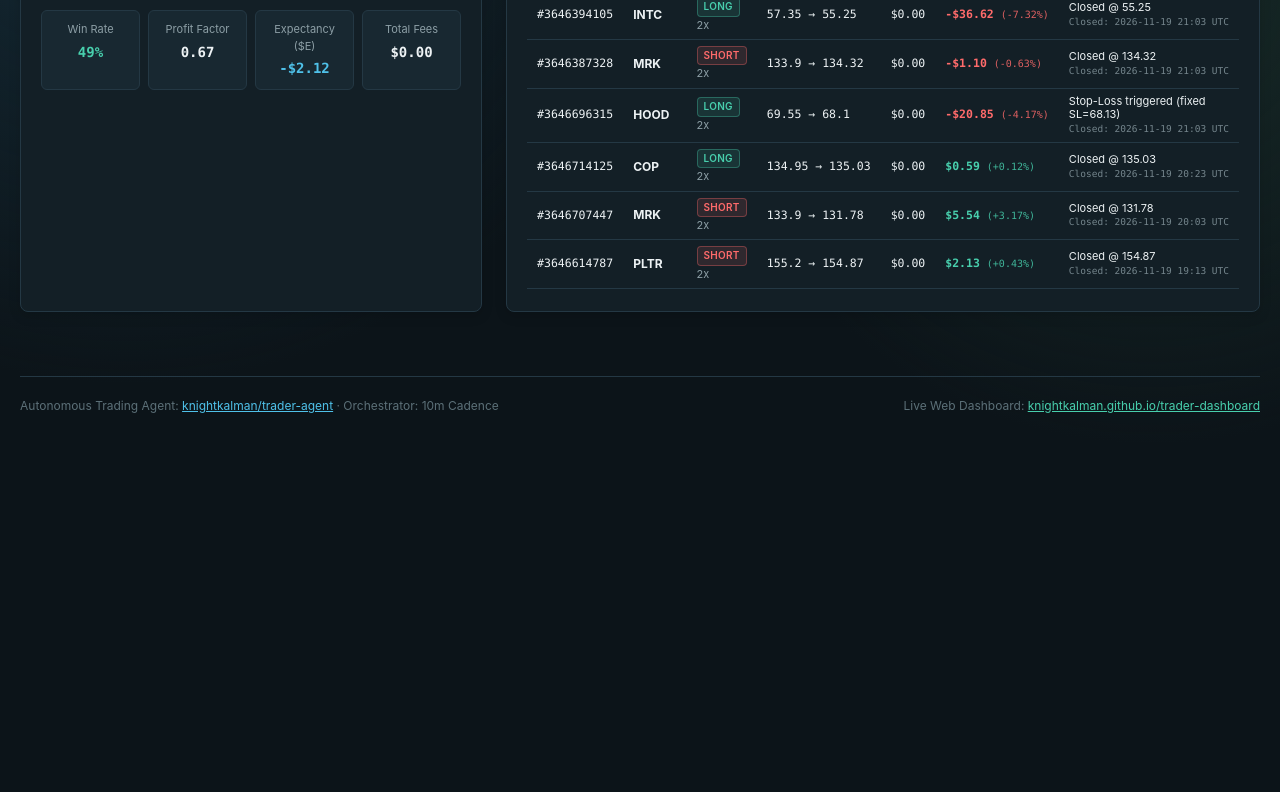
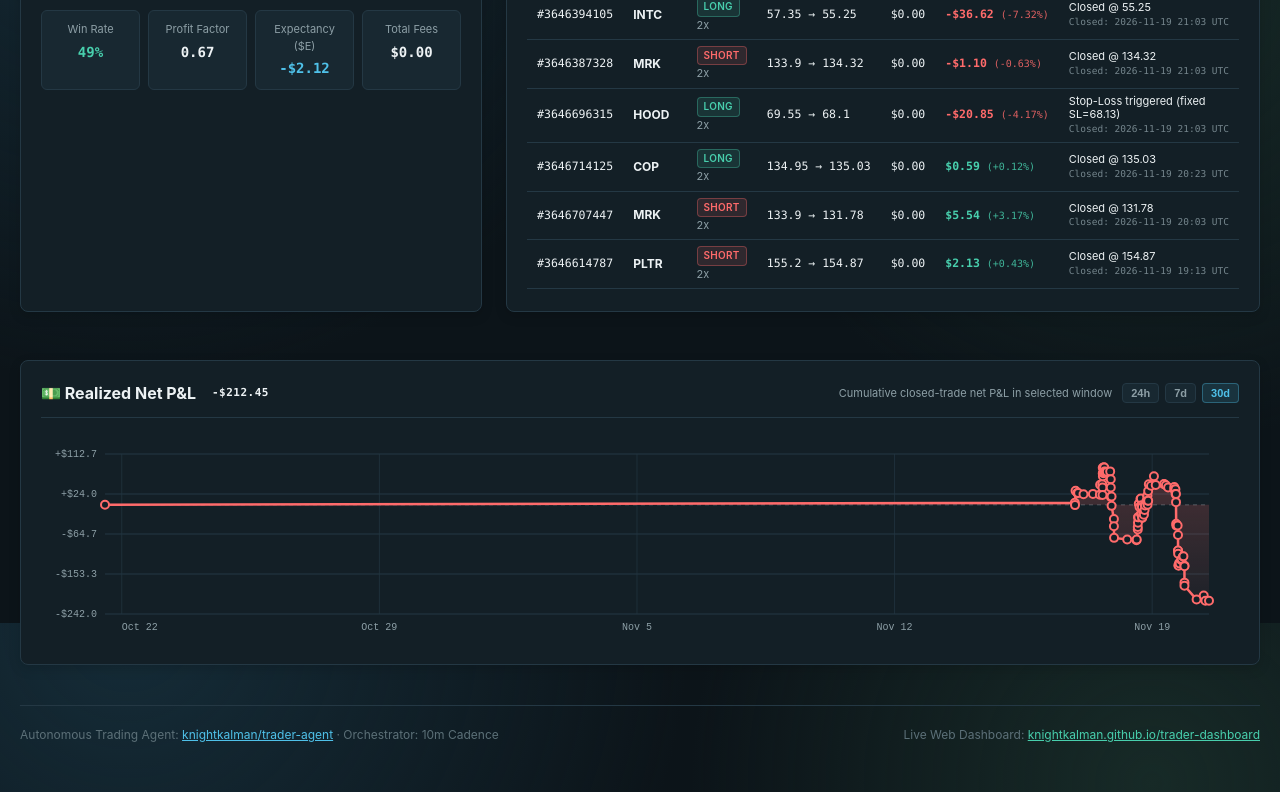
Before and after one commit to knightkalman/trader-dashboard, a plain HTML site: page site/index.html in a window 1280 px wide. Shown: the part 1777-2569 px from the top of the page. Before the commit the page ends 2240 px from the top, so only its background shows below. Drawn offline with Linux system fonts and the light colour scheme.

Commit message:
feat(charts): add Realized Net P&L chart with 24h/7d/30d views & timestamps

```diff
--- a/site/index.html
+++ b/site/index.html
@@ -297,6 +297,28 @@
       </div>
     </div>
 
+    <!-- PANEL 6: Realized Net P&L Curve -->
+    <div class="section-card">
+      <div class="section-header">
+        <div class="section-title">
+          <span>💵 Realized Net P&amp;L</span>
+          <span id="realized-pnl-period-badge" class="badge badge-safe mono" style="font-size:11px; font-weight:700; display:none;">$0.00</span>
+        </div>
+        <div style="display:flex; align-items:center; gap:10px; flex-wrap:wrap;">
+          <span style="font-size:11px; color:var(--text-muted);">Cumulative closed-trade net P&amp;L in selected window</span>
+          <div class="matrix-filter-bar history-window-switch" role="group" aria-label="Realized Net P&amp;L timeframe">
+            <button class="filter-btn" data-window="24h" type="button">24h</button>
+            <button class="filter-btn" data-window="7d" type="button">7d</button>
+            <button class="filter-btn active" data-window="30d" type="button">30d</button>
+          </div>
+        </div>
+      </div>
+
+      <div style="height:210px; width:100%; position:relative;">
+        <canvas id="realized-pnl-canvas" style="width:100%; height:100%;"></canvas>
+      </div>
+    </div>
+
     <!-- Footer -->
     <footer>
       <div>
@@ -311,7 +333,7 @@
 
   <div id="toast">Command copied!</div>
 
-  <script src="js/charts.js?v=4"></script>
-  <script src="js/app.js?v=6"></script>
+  <script src="js/charts.js?v=5"></script>
+  <script src="js/app.js?v=7"></script>
 </body>
 </html>
--- a/site/js/app.js
+++ b/site/js/app.js
@@ -604,6 +604,28 @@ function filterHistoryByWindow(hist, windowKey) {
     ];
   }
 
+  const chronologicalTrades = [...filteredTrades].sort(
+    (a, b) => Date.parse(a.closeDateTime) - Date.parse(b.closeDateTime)
+  );
+  const cutoffIso = new Date(cutoffMs).toISOString();
+  const refIso = new Date(refMs).toISOString();
+  let runningPnl = 0;
+  const realizedPnlProgression = [{ timestamp: cutoffIso, realizedNetPnL: 0 }];
+  for (const t of chronologicalTrades) {
+    runningPnl = Math.round((runningPnl + Number(t.realizedNetPnL || 0)) * 100) / 100;
+    realizedPnlProgression.push({
+      timestamp: t.closeDateTime,
+      realizedNetPnL: runningPnl,
+    });
+  }
+  const lastPnlPoint = realizedPnlProgression[realizedPnlProgression.length - 1];
+  if (Date.parse(lastPnlPoint.timestamp) < refMs) {
+    realizedPnlProgression.push({
+      timestamp: refIso,
+      realizedNetPnL: runningPnl,
+    });
+  }
+
   return {
     windowKey,
     startMs: cutoffMs,
@@ -611,6 +633,8 @@ function filterHistoryByWindow(hist, windowKey) {
     metrics: computeTradeMetrics(filteredTrades),
     trades: filteredTrades,
     equityProgression: filteredEquityProgression,
+    realizedPnlProgression,
+    periodRealizedNetPnL: runningPnl,
   };
 }
 
@@ -624,13 +648,28 @@ function renderPerformanceAndJournal(hist) {
   document.getElementById("hist-expectancy").innerText = formatCurrency(metrics.expectancy || 0);
   document.getElementById("hist-fees").innerText = formatCurrency(metrics.totalFees || 0);
 
+  const chartOptions = {
+    windowKey: view.windowKey,
+    startMs: view.startMs,
+    endMs: view.endMs,
+  };
+
   // Render Equity Canvas Curve
   if (typeof renderEquityCurve === "function") {
-    renderEquityCurve("equity-curve-canvas", view.equityProgression, {
-      windowKey: view.windowKey,
-      startMs: view.startMs,
-      endMs: view.endMs,
-    });
+    renderEquityCurve("equity-curve-canvas", view.equityProgression, chartOptions);
+  }
+
+  // Render Realized Net P&L Curve & Badge
+  const pnlBadge = document.getElementById("realized-pnl-period-badge");
+  if (pnlBadge) {
+    const netVal = Number(view.periodRealizedNetPnL || 0);
+    const prefix = netVal > 0 ? "+" : "";
+    pnlBadge.innerText = `${prefix}${formatCurrency(netVal)}`;
+    pnlBadge.className = `badge mono ${netVal >= 0 ? "badge-safe" : "badge-danger"}`;
+    pnlBadge.style.display = "inline-flex";
+  }
+  if (typeof renderRealizedPnlCurve === "function") {
+    renderRealizedPnlCurve("realized-pnl-canvas", view.realizedPnlProgression, chartOptions);
   }
 
   // Closed Trades Table
@@ -717,13 +756,19 @@ document.addEventListener("DOMContentLoaded", () => {
 
   window.addEventListener("resize", () => {
     updateClosedTradesScroll();
-    if (currentHistory && typeof renderEquityCurve === "function") {
+    if (currentHistory) {
       const view = filterHistoryByWindow(currentHistory, activeHistoryWindow);
-      renderEquityCurve("equity-curve-canvas", view.equityProgression, {
+      const chartOptions = {
         windowKey: view.windowKey,
         startMs: view.startMs,
         endMs: view.endMs,
-      });
+      };
+      if (typeof renderEquityCurve === "function") {
+        renderEquityCurve("equity-curve-canvas", view.equityProgression, chartOptions);
+      }
+      if (typeof renderRealizedPnlCurve === "function") {
+        renderRealizedPnlCurve("realized-pnl-canvas", view.realizedPnlProgression, chartOptions);
+      }
     }
   });
 });
--- a/site/js/charts.js
+++ b/site/js/charts.js
@@ -30,7 +30,15 @@ function buildTimeTicks(startMs, endMs, windowKey) {
   return ticks;
 }
 
-function renderEquityCurve(canvasId, equityPoints, options = {}) {
+function formatAxisCurrency(val, signed = false) {
+  const num = Number(val || 0);
+  const absFormatted = `$${Math.abs(num).toLocaleString(undefined, { minimumFractionDigits: 1, maximumFractionDigits: 1 })}`;
+  if (num < 0) return `-${absFormatted}`;
+  if (signed && num > 0) return `+${absFormatted}`;
+  return absFormatted;
+}
+
+function renderTimeSeriesChart(canvasId, seriesPoints, options = {}) {
   const canvas = document.getElementById(canvasId);
   if (!canvas) return;
 
@@ -46,18 +54,40 @@ function renderEquityCurve(canvasId, equityPoints, options = {}) {
   const height = rect.height;
   ctx.clearRect(0, 0, width, height);
 
-  if (!equityPoints || equityPoints.length === 0) return;
-  const padding = { top: 20, right: 30, bottom: 30, left: 60 };
+  if (!seriesPoints || seriesPoints.length === 0) return;
+
+  const valueKey = options.valueKey || "equity";
+  const signedLabels = Boolean(options.signedLabels);
+  const zeroBaseline = Boolean(options.zeroBaseline);
+  const strokeColor = options.strokeColor || "#48cfad";
+  const fillRgb = options.fillRgb || "72, 207, 173";
+  const padding = { top: 20, right: 30, bottom: 30, left: 64 };
 
   const plotWidth = width - padding.left - padding.right;
   const plotHeight = height - padding.top - padding.bottom;
 
-  const values = equityPoints.map((p) => p.equity);
-  const minVal = Math.min(...values) * 0.9995;
-  const maxVal = Math.max(...values) * 1.0005;
+  const values = seriesPoints.map((p) => Number(p[valueKey] || 0));
+  let rawMin = Math.min(...values);
+  let rawMax = Math.max(...values);
+  if (zeroBaseline) {
+    rawMin = Math.min(rawMin, 0);
+    rawMax = Math.max(rawMax, 0);
+  }
+
+  let minVal;
+  let maxVal;
+  if (options.relativePadding) {
+    minVal = rawMin * (1 - options.relativePadding);
+    maxVal = rawMax * (1 + options.relativePadding);
+  } else {
+    const span = rawMax - rawMin;
+    const pad = span > 0 ? span * 0.1 : 10;
+    minVal = rawMin - pad;
+    maxVal = rawMax + pad;
+  }
   const range = maxVal - minVal || 1;
 
-  const parsedTimes = equityPoints
+  const parsedTimes = seriesPoints
     .map((p) => (p.timestamp ? Date.parse(p.timestamp) : NaN))
     .filter((ms) => !Number.isNaN(ms));
   const hasTimeBounds =
@@ -86,9 +116,23 @@ function renderEquityCurve(canvasId, equityPoints, options = {}) {
     ctx.fillStyle = "#8d9fa6";
     ctx.font = "10px ui-monospace, monospace";
     ctx.textAlign = "right";
-    ctx.fillText(`$${labelVal.toLocaleString(undefined, { minimumFractionDigits: 1, maximumFractionDigits: 1 })}`, padding.left - 8, y + 3);
+    ctx.fillText(formatAxisCurrency(labelVal, signedLabels), padding.left - 8, y + 3);
   }
   ctx.stroke();
+
+  // Optional $0.00 Baseline
+  if (zeroBaseline && minVal <= 0 && maxVal >= 0) {
+    const zeroY = padding.top + plotHeight - ((0 - minVal) / range) * plotHeight;
+    ctx.save();
+    ctx.setLineDash([4, 4]);
+    ctx.strokeStyle = "rgba(141, 159, 166, 0.45)";
+    ctx.lineWidth = 1;
+    ctx.beginPath();
+    ctx.moveTo(padding.left, zeroY);
+    ctx.lineTo(width - padding.right, zeroY);
+    ctx.stroke();
+    ctx.restore();
+  }
 
   // Vertical Time Grid Lines & Timestamp Labels
   if (parsedTimes.length > 0) {
@@ -119,24 +163,28 @@ function renderEquityCurve(canvasId, equityPoints, options = {}) {
   }
 
   // Plot Curve (positioned by timestamp when available)
-  const points = equityPoints.map((p, idx) => {
+  const points = seriesPoints.map((p, idx) => {
     const tMs = p.timestamp ? Date.parse(p.timestamp) : NaN;
     const x = !Number.isNaN(tMs)
       ? padding.left + Math.min(Math.max((tMs - startMs) / timeSpan, 0), 1) * plotWidth
-      : padding.left + (plotWidth / (equityPoints.length - 1 || 1)) * idx;
-    const y = padding.top + plotHeight - ((p.equity - minVal) / range) * plotHeight;
+      : padding.left + (plotWidth / (seriesPoints.length - 1 || 1)) * idx;
+    const val = Number(p[valueKey] || 0);
+    const y = padding.top + plotHeight - ((val - minVal) / range) * plotHeight;
     return { x, y, ...p };
   });
 
-  // Gradient area fill
+  // Area fill anchored to zero baseline (if enabled) or bottom
+  const baselineY = zeroBaseline && minVal <= 0 && maxVal >= 0
+    ? padding.top + plotHeight - ((0 - minVal) / range) * plotHeight
+    : height - padding.bottom;
   const gradient = ctx.createLinearGradient(0, padding.top, 0, height - padding.bottom);
-  gradient.addColorStop(0, "rgba(72, 207, 173, 0.25)");
-  gradient.addColorStop(1, "rgba(72, 207, 173, 0.0)");
+  gradient.addColorStop(0, `rgba(${fillRgb}, 0.25)`);
+  gradient.addColorStop(1, `rgba(${fillRgb}, 0.03)`);
 
   ctx.beginPath();
-  ctx.moveTo(points[0].x, height - padding.bottom);
+  ctx.moveTo(points[0].x, baselineY);
   points.forEach((pt) => ctx.lineTo(pt.x, pt.y));
-  ctx.lineTo(points[points.length - 1].x, height - padding.bottom);
+  ctx.lineTo(points[points.length - 1].x, baselineY);
   ctx.closePath();
   ctx.fillStyle = gradient;
   ctx.fill();
@@ -145,7 +193,7 @@ function renderEquityCurve(canvasId, equityPoints, options = {}) {
   ctx.beginPath();
   ctx.moveTo(points[0].x, points[0].y);
   points.forEach((pt) => ctx.lineTo(pt.x, pt.y));
-  ctx.strokeStyle = "#48cfad";
+  ctx.strokeStyle = strokeColor;
   ctx.lineWidth = 2.5;
   ctx.lineJoin = "round";
   ctx.stroke();
@@ -156,9 +204,35 @@ function renderEquityCurve(canvasId, equityPoints, options = {}) {
     ctx.arc(pt.x, pt.y, 4, 0, Math.PI * 2);
     ctx.fillStyle = "#131f26";
     ctx.fill();
-    ctx.strokeStyle = "#48cfad";
+    ctx.strokeStyle = strokeColor;
     ctx.lineWidth = 2;
     ctx.stroke();
+  });
+}
+
+function renderEquityCurve(canvasId, equityPoints, options = {}) {
+  renderTimeSeriesChart(canvasId, equityPoints, {
+    ...options,
+    valueKey: "equity",
+    relativePadding: 0.0005,
+    strokeColor: "#48cfad",
+    fillRgb: "72, 207, 173",
+  });
+}
+
+function renderRealizedPnlCurve(canvasId, pnlPoints, options = {}) {
+  const lastVal = pnlPoints && pnlPoints.length > 0
+    ? Number(pnlPoints[pnlPoints.length - 1].realizedNetPnL || 0)
+    : 0;
+  const isPositive = lastVal >= 0;
+
+  renderTimeSeriesChart(canvasId, pnlPoints, {
+    ...options,
+    valueKey: "realizedNetPnL",
+    zeroBaseline: true,
+    signedLabels: true,
+    strokeColor: isPositive ? "#48cfad" : "#ff6b6b",
+    fillRgb: isPositive ? "72, 207, 173" : "255, 107, 107",
   });
 }
 
```
